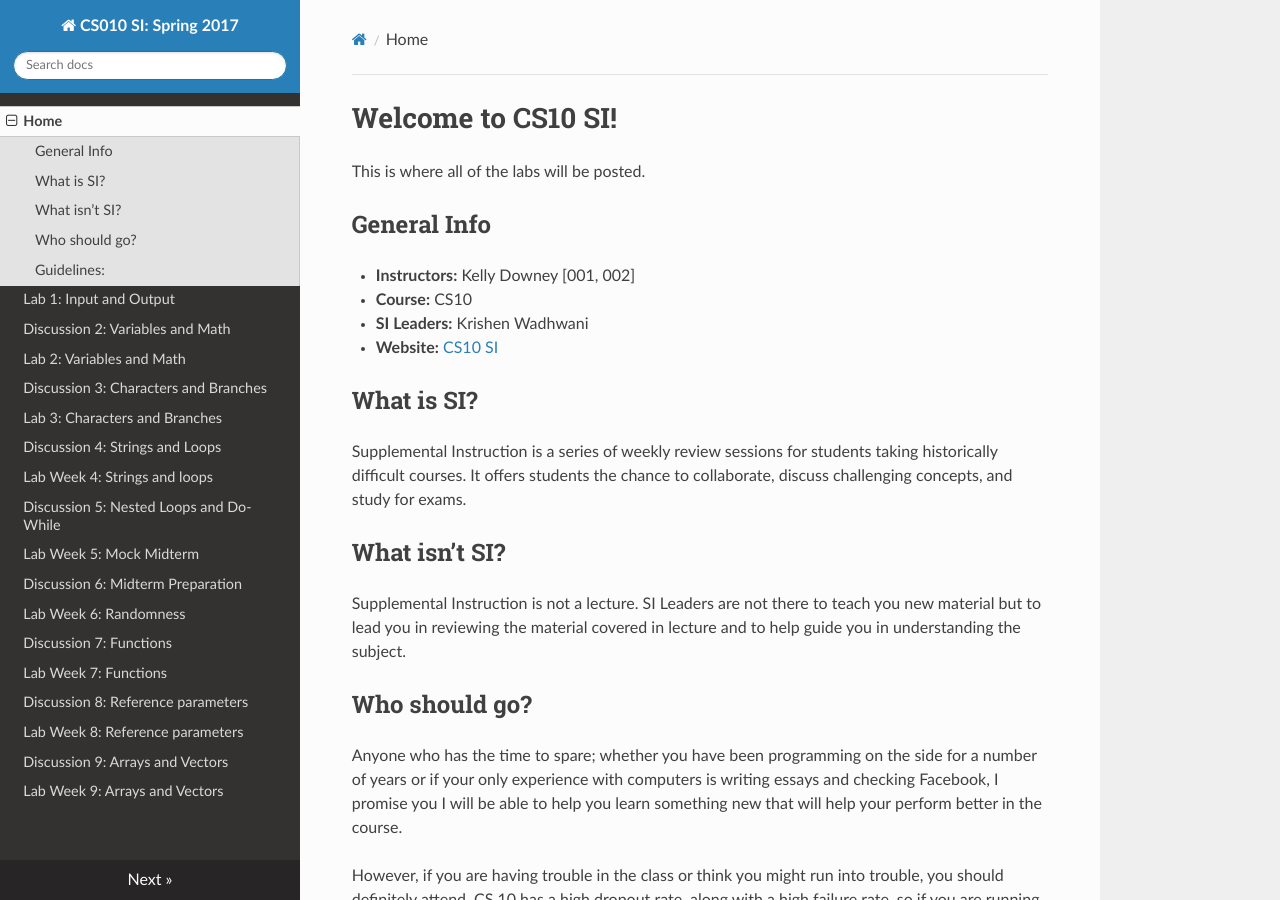
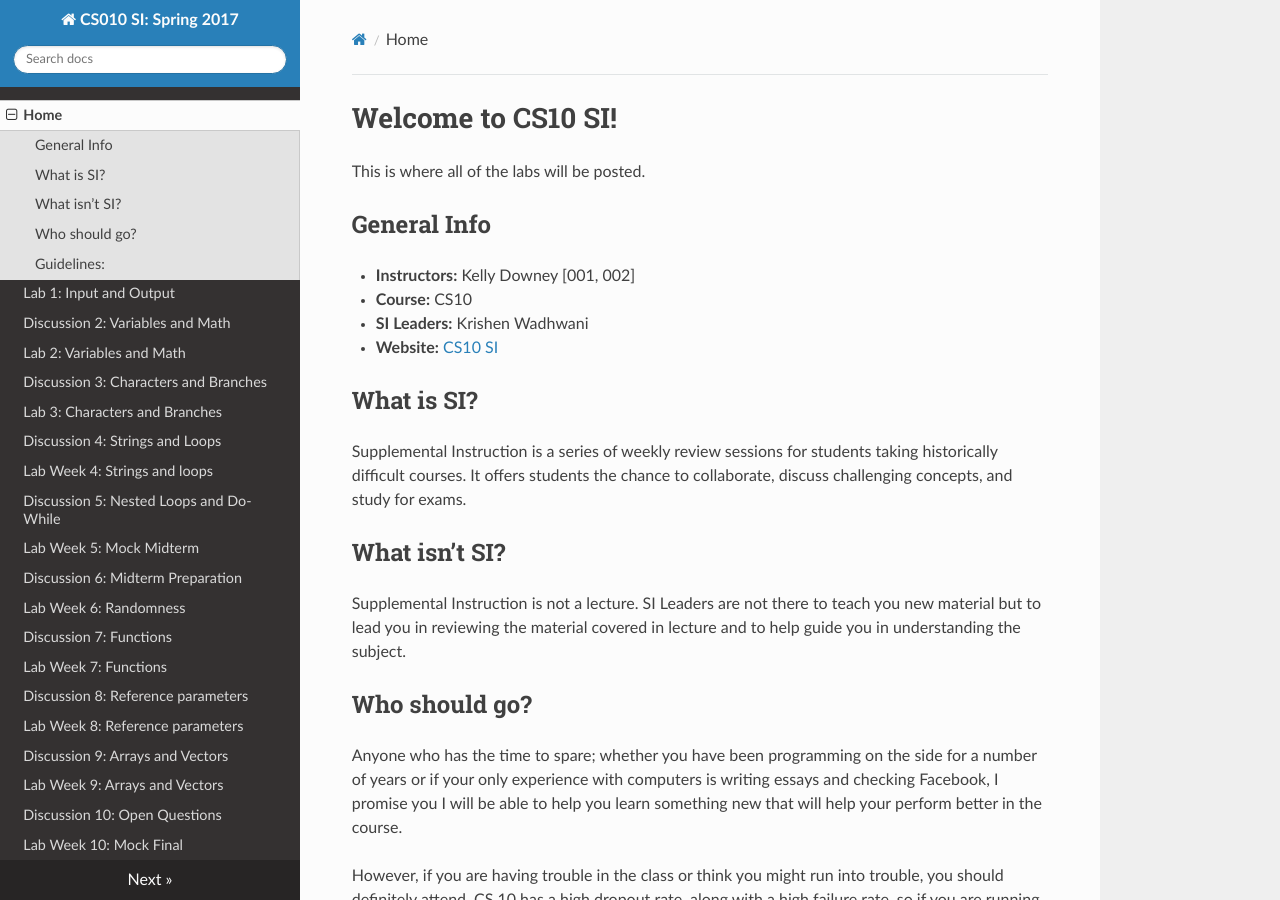
Before and after one commit to cs-si-ucr/cs10, an MkDocs documentation site: the page built from docs/index.md, in a window 1280 px wide and 900 px high. Built offline with MkDocs 1.6.1, drawn with Linux system fonts in a browser that asks for light colours; nearby versions of some CDN libraries; old or Windows-style settings are respelled for this version of MkDocs.

Commit message:
Week 10 materials

```diff
--- a/mkdocs.yml
+++ b/mkdocs.yml
@@ -18,6 +18,6 @@
     - [lab08.md, "Lab Week 8: Reference parameters"]
     - [dis09.md, "Discussion 9: Arrays and Vectors"]
     - [lab09.md, "Lab Week 9: Arrays and Vectors"]
-    #- [dis10.md, "Discussion 10: Open Questions"]
-    #- [lab10.md, "Lab Week 10: Mock Final"]
+    - [dis10.md, "Discussion 10: Open Questions"]
+    - [lab10.md, "Lab Week 10: Mock Final"]
 theme: readthedocs
```
